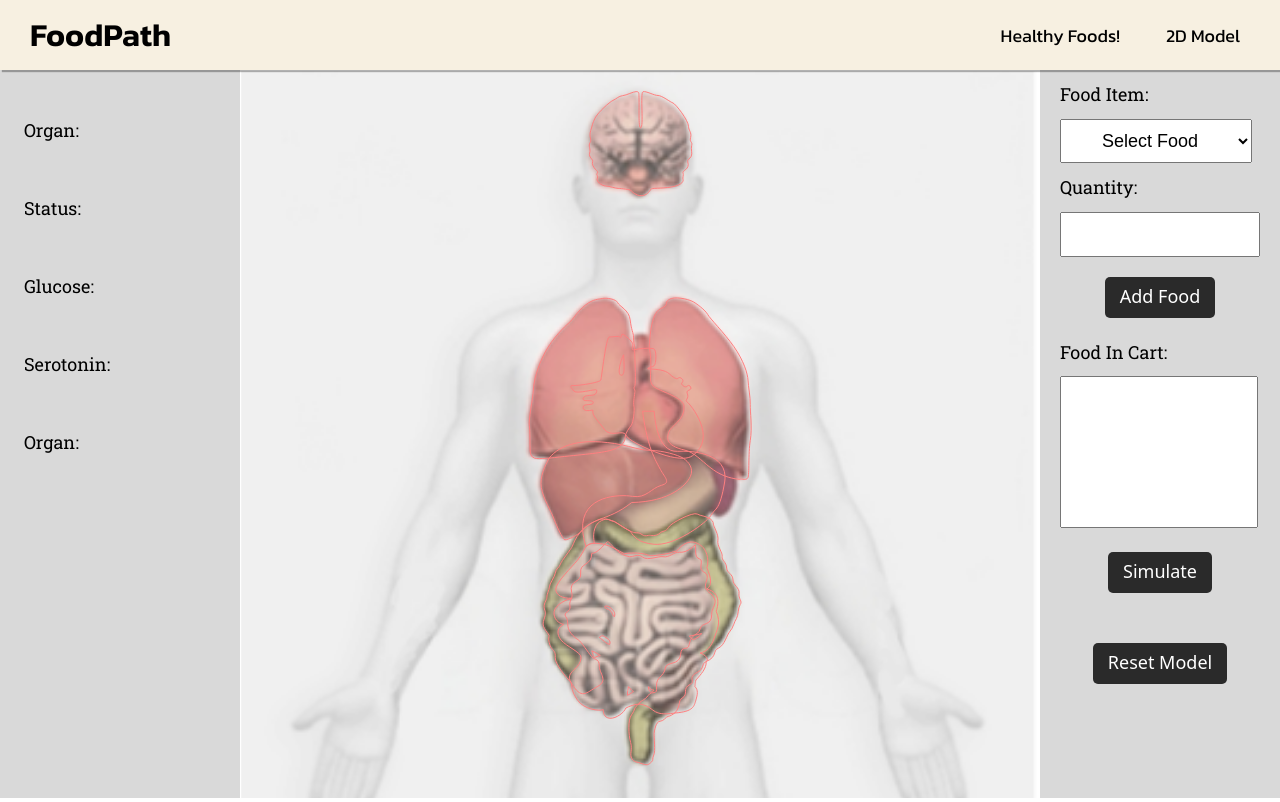
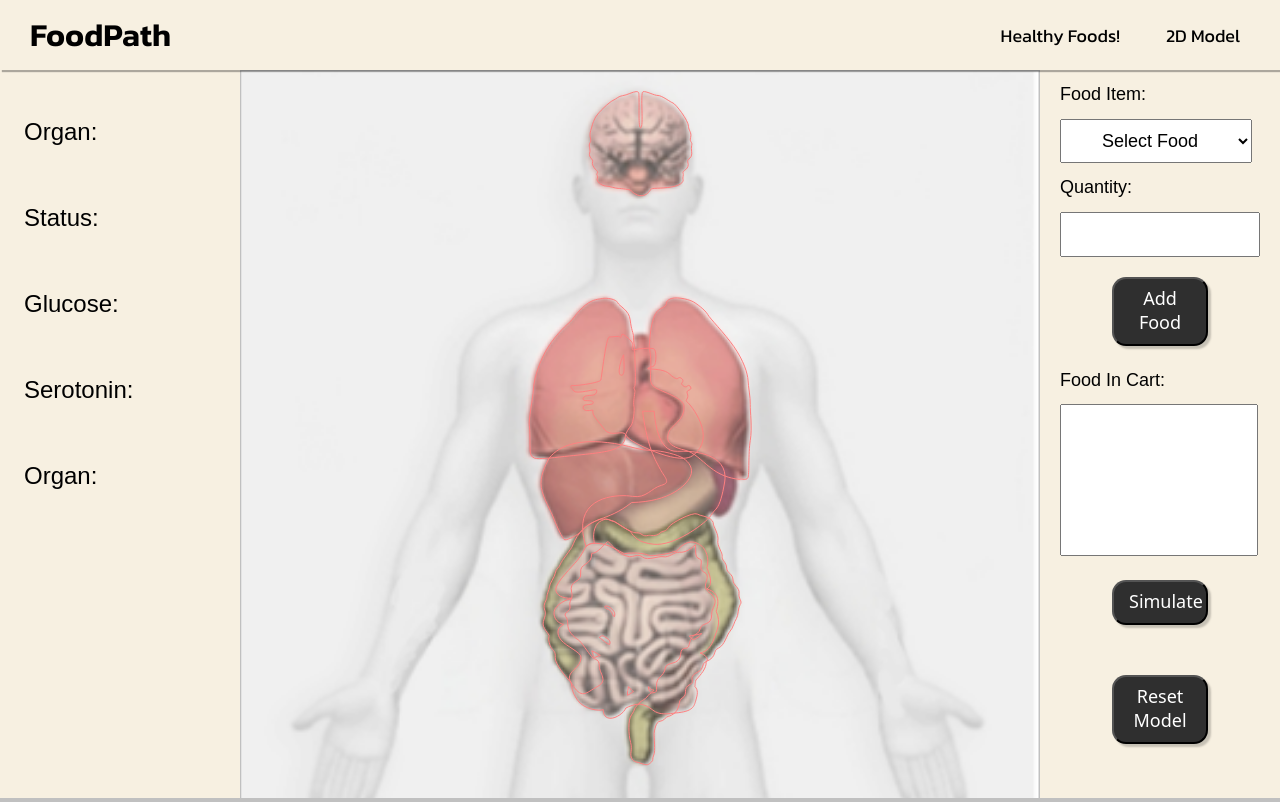
Before and after one commit to nithishgouds/foodpath, a React (Create React App) app in the folder frontend/: page / in a window 1280 px wide. Built offline with nearby package versions, Linux system fonts and the light colour scheme.

Commit message:
Minor CSS element changes

```diff
--- a/frontend/src/model2d/content.js
+++ b/frontend/src/model2d/content.js
@@ -88,7 +88,7 @@ const handleAddItem = async () => {
           </div>
         </div>
       </div>
-      <div class="model2d">
+      <div class="model2d" >
       <svg
     width="800"
     height="100%"
@@ -128,7 +128,7 @@ const handleAddItem = async () => {
           <option>Salmon</option>
         </select>
         <p class="inputinfoheading">Quantity:</p>
-        <input type='number' class="quantity" value={quantity} onChange={(e) => setquantity(e.target.value)}></input>
+        <input type='number' class="quantity"  min={0} max={10} value={quantity} onChange={(e) => setquantity(e.target.value)}></input>
         <button class="inputbuttons" onClick={handleAddItem}>Add Food</button>
         <p class="inputinfoheading">Food In Cart:</p>
         <textarea readOnly class="textareas" value={consumedFoodsText} >
--- a/frontend/src/model2d/contentstyle.css
+++ b/frontend/src/model2d/contentstyle.css
@@ -5,31 +5,37 @@
 
 html,body{
   height:100% ;
+  background-color: #C0C0C0;
 }
 
 .mainelements{
+  font-family: Arial, Helvetica, sans-serif;
   height:100%;
   display: flex;
   flex-direction: row;
 }
 
 .organinfo{
-  font-family: RobotoSlab-Regular;
+  font-family: Arial, Helvetica, sans-serif;
   font-size: large;
   margin-top: 70px;
-  background-color: #D9D9D9;
+  background-color: rgb(247,240,225);
   flex:3;
 }
 
 .organinfostats{
+  font-family: Arial, Helvetica, sans-serif;
   margin-top:20%;
+  font-size: x-large;
 }
 
 .organstats{
+  font-family: Arial, Helvetica, sans-serif;
   margin-top: 30px;
   padding-left: 10%;
 }
 .organinfoinputs{
+  font-family: Arial, Helvetica, sans-serif;
   background: none;
   border:none;
   margin-left:5px;
@@ -38,19 +44,21 @@ html,body{
 .model2d{
   margin-top: 70px;
   flex:5;
+  background-color: #C0C0C0;
 }
 
 .inputinfo{
+  font-family: Arial, Helvetica, sans-serif;
   height:91vh;
   margin-top: 70px;
-  font-family: RobotoSlab-Regular;
-  background-color: #D9D9D9;
+  background-color: rgb(247,240,225);
   flex:3;
   margin-bottom:0;
   overflow-y: auto;
 }
 
 .inputinfoheading{
+  font-family: Arial, Helvetica, sans-serif;
   font-size: large;
   text-align: start;
   margin-left: 20px;
@@ -58,6 +66,7 @@ html,body{
 }
 
 .foodtype{
+  font-family: Arial, Helvetica, sans-serif;
   flex:1;
   font-size: large;
   margin-left: 20px;
@@ -68,6 +77,7 @@ html,body{
   text-align:center;
 }
 .quantity{
+  font-family: Arial, Helvetica, sans-serif;
   flex:1;
   font-size: large;
   width:80%;
@@ -77,20 +87,35 @@ html,body{
   text-align:center;
 }
 .inputbuttons{
+  font-family: Arial, Helvetica, sans-serif;
   flex:1;
+  width:40%;
   font-family:system-ui, -apple-system, BlinkMacSystemFont, 'Segoe UI', Roboto, Oxygen, Ubuntu, Cantarell, 'Open Sans', 'Helvetica Neue', sans-serif ;
   font-size: large;
   display: block;
   margin:20px auto;
   padding:7px 15px 10px 15px;
-  background-color: rgb(42, 42, 42);
-  color: white;
-  border-color: rgb(42, 42, 42);
-  border-radius: 5px;
-  border-style: none;
+  border-color: black;
+  border-width: 2px;
+  border-radius: 14px;
+  background-color: rgb(47,47,47) ;
+  color:white;
   text-align: center;
+  box-shadow: 3px 3px 2px rgba(0,0,0,0.2);
+  transition: opacity 0.15s, background-color 0.15s, color 0.15s ;
 }
+
+.inputbuttons:hover{
+  background-color: white;
+  color: black;
+}
+
+.inputbuttons{
+}
+
 .textareas{
+  font-family: Arial, Helvetica, sans-serif;
+  font-size: large;
   margin-left: 20px;
   flex:2;
   height:20%;
```
